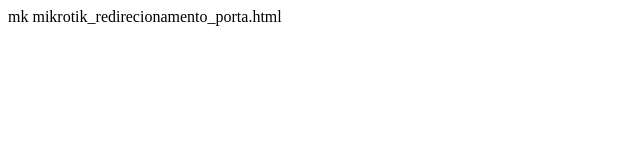
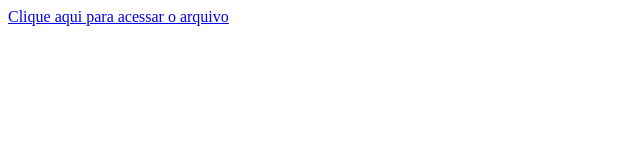
Before and after one commit to Oryonbr/testes.io, a plain HTML site: page index.html in a window 1280 px wide. Shown: the whole page, without its empty margins (0-640 px from the left). Drawn offline with Linux system fonts and the light colour scheme.

Commit message:
Update index.html

```diff
--- a/index.html
+++ b/index.html
@@ -1 +1 @@
-mk <link>mikrotik_redirecionamento_porta.html</link>
+<a href="mikrotik_redirecionamento_porta.html">Clique aqui para acessar o arquivo</a>
```
